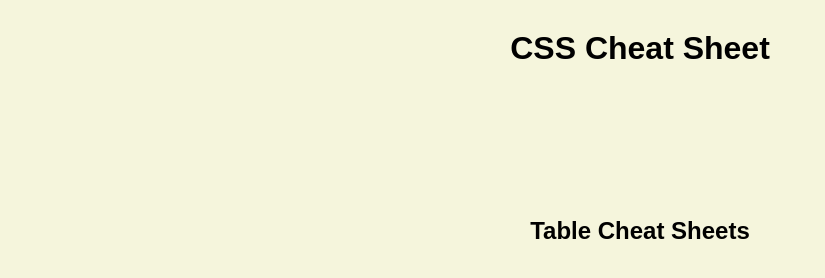
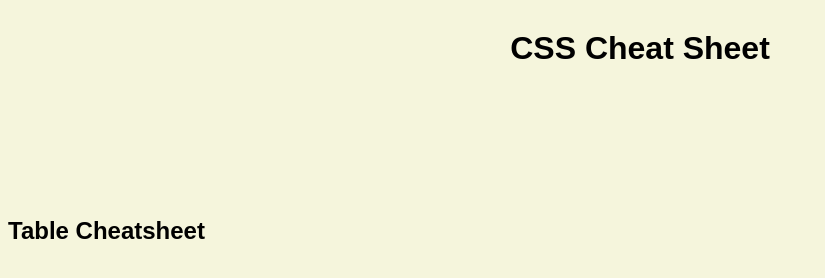
Before and after one commit to akibiaons/css-cheat-sheet, a plain HTML site: page index.html in a window 1280 px wide. Shown: the whole page, without its empty margins (0-825 px from the left). Drawn offline with Linux system fonts and the light colour scheme.

Commit message:
chnaged <h2> style to align text on the left, also added <table> element under the html-table-cheatsheet <div>

```diff
--- a/index.html
+++ b/index.html
@@ -12,7 +12,10 @@
         </div>
 
         <div class="html-table-cheatsheet">
-            <h2>Table Cheat Sheets</h2>
+            <h2>Table Cheatsheet</h2>
+            <table>
+
+            </table>
         </div>
 
     </body>
--- a/resources/style.css
+++ b/resources/style.css
@@ -9,7 +9,6 @@ body {
 }
 
 .html-table-cheatsheet {
-    text-align: center;
     margin-top: 150px;
     font-family: Arial, Helvetica, sans-serif;
 }
```
